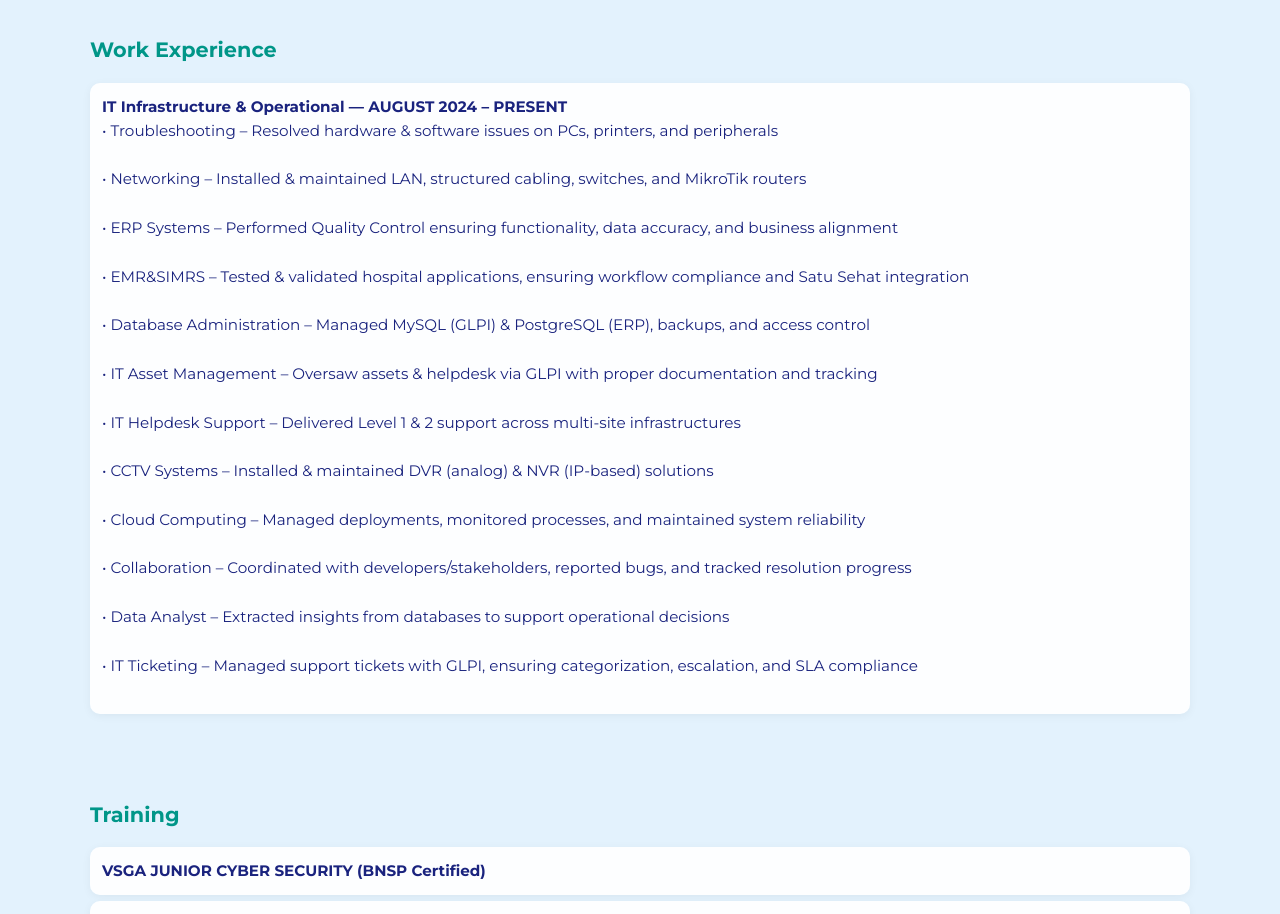
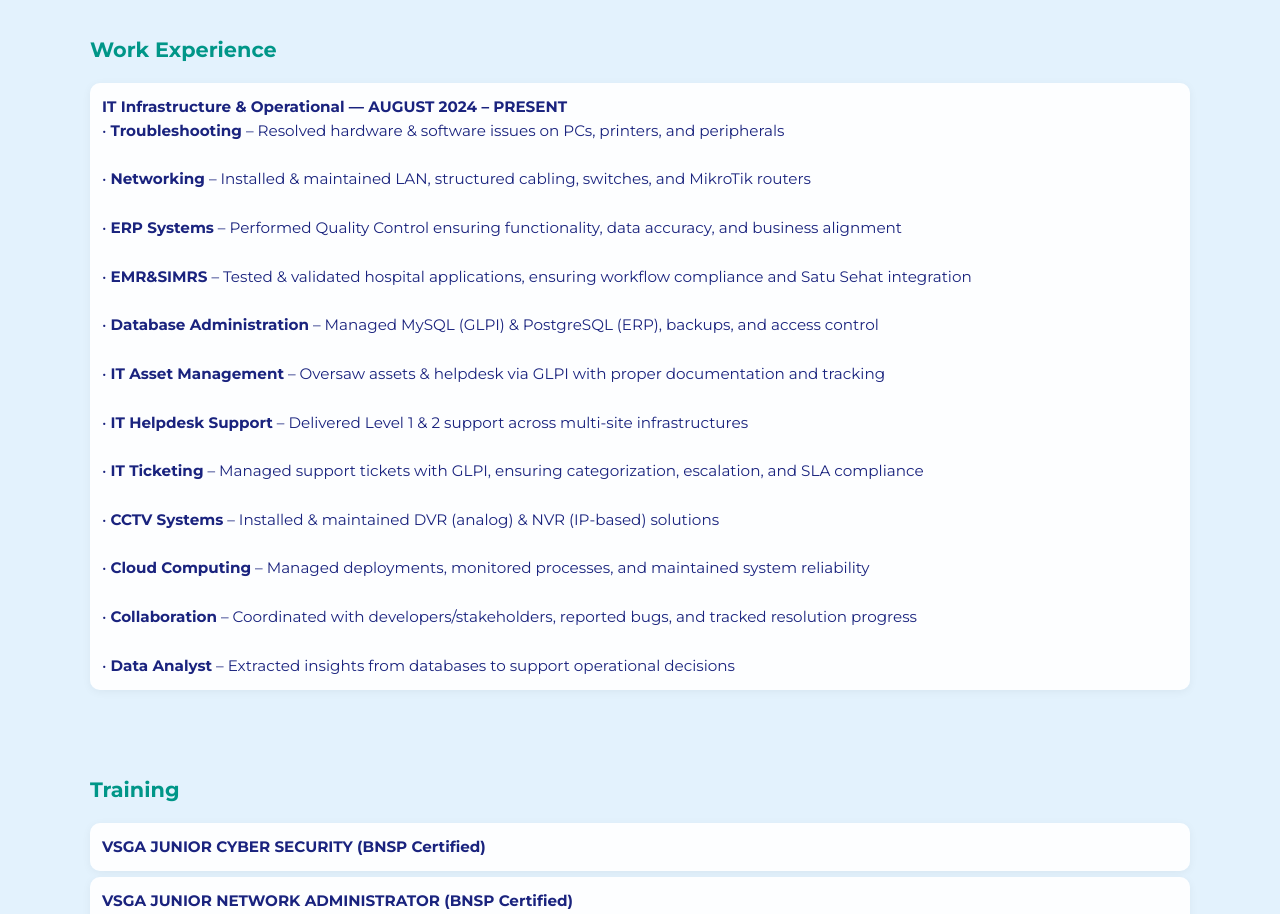
Before and after one commit to DIMSKY16/Resume, a plain HTML site: page index.html in a window 1280 px wide. Shown: the part 920-1834 px from the top of the page. Drawn offline with Linux system fonts and the light colour scheme.

Commit message:
Update index.html

```diff
--- a/index.html
+++ b/index.html
@@ -211,18 +211,18 @@
       <ul>
           <li>
               <strong>IT Infrastructure & Operational — AUGUST 2024 – PRESENT</strong><br>
-              • Troubleshooting – Resolved hardware & software issues on PCs, printers, and peripherals<br><br>
-              • Networking – Installed & maintained LAN, structured cabling, switches, and MikroTik routers<br><br>
-              • ERP Systems – Performed Quality Control ensuring functionality, data accuracy, and business alignment<br><br>
-              • EMR&SIMRS – Tested & validated hospital applications, ensuring workflow compliance and Satu Sehat integration<br><br>
-              • Database Administration – Managed MySQL (GLPI) & PostgreSQL (ERP), backups, and access control<br><br>
-              • IT Asset Management – Oversaw assets & helpdesk via GLPI with proper documentation and tracking<br><br>
-              • IT Helpdesk Support – Delivered Level 1 & 2 support across multi-site infrastructures<br><br>
-              • CCTV Systems – Installed & maintained DVR (analog) & NVR (IP-based) solutions<br><br>
-              • Cloud Computing – Managed deployments, monitored processes, and maintained system reliability<br><br>
-              • Collaboration – Coordinated with developers/stakeholders, reported bugs, and tracked resolution progress<br><br>
-              • Data Analyst – Extracted insights from databases to support operational decisions<br><br>
-              • IT Ticketing – Managed support tickets with GLPI, ensuring categorization, escalation, and SLA compliance<br><br>
+              • <b>Troubleshooting</b> – Resolved hardware & software issues on PCs, printers, and peripherals<br><br>
+              • <b>Networking</b> – Installed & maintained LAN, structured cabling, switches, and MikroTik routers<br><br>
+              • <b>ERP Systems</b> – Performed Quality Control ensuring functionality, data accuracy, and business alignment<br><br>
+              • <b>EMR&SIMRS</b> – Tested & validated hospital applications, ensuring workflow compliance and Satu Sehat integration<br><br>
+              • <b>Database Administration</b> – Managed MySQL (GLPI) & PostgreSQL (ERP), backups, and access control<br><br>
+              • <b>IT Asset Management</b> – Oversaw assets & helpdesk via GLPI with proper documentation and tracking<br><br>
+              • <b>IT Helpdesk Support</b> – Delivered Level 1 & 2 support across multi-site infrastructures<br><br>
+              • <b>IT Ticketing</b> – Managed support tickets with GLPI, ensuring categorization, escalation, and SLA compliance<br><br>
+              • <b>CCTV Systems</b> – Installed & maintained DVR (analog) & NVR (IP-based) solutions<br><br>
+              • <b>Cloud Computing</b> – Managed deployments, monitored processes, and maintained system reliability<br><br>
+              • <b>Collaboration</b> – Coordinated with developers/stakeholders, reported bugs, and tracked resolution progress<br><br>
+              • <b>Data Analyst</b> – Extracted insights from databases to support operational decisions<br>
           </li>
       </ul>
   </section>
```
